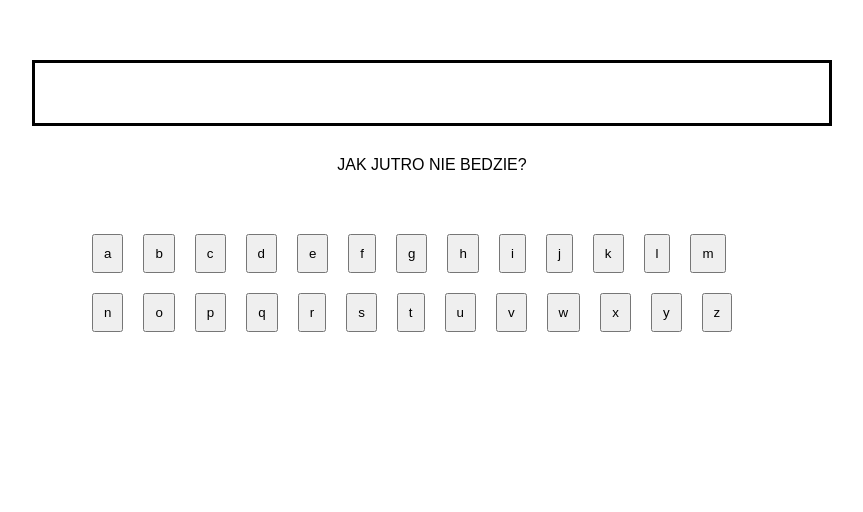
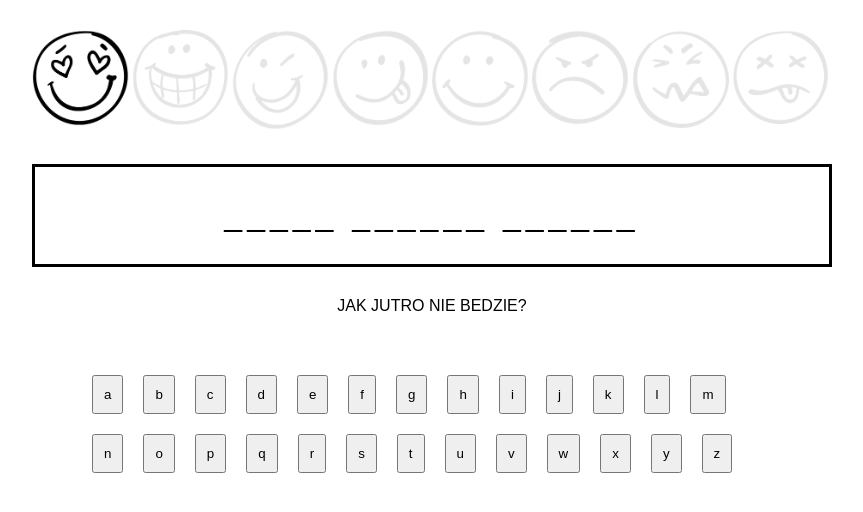
Before and after one commit to jaaahooou/gameOne, a website with bundled scripts: page index.html in a window 1280 px wide. Shown: the whole page, without its empty margins (208-1071 px from the left). Built offline with nearby package versions, Linux system fonts and the light colour scheme.

Commit message:
add images

```diff
--- a/app/Game.js
+++ b/app/Game.js
@@ -1,6 +1,10 @@
 import { Quote } from "./Quote.js";
 
 class Game {
+    currentStep = 0;
+    lastStep = 8;
+
+
     quotes = [{
         text: "pan tadeusz",
         category: "Utwór literacki"
@@ -41,27 +45,38 @@ class Game {
         const {text,category} = this.quotes[Math.floor(Math.random() * this.quotes.length)];
         this.categoryWrapper.innerText = category;
         this.quote = new Quote(text);
+
         console.log(category);
 
 
     }
     guess(letter){
-        console.log(letter)
+        event.target.disabled = true;
+        this.quote.guess(letter);
+        this.drawQuote();
     }
     drawLetters(){
         for (let i=0;i<26;i++){
             const label =(i+10).toString(36);
             const button = document.createElement('button');
             button.innerText = label;
-            button.addEventListener('click',()=>{
-                this.guess(label);
+            button.addEventListener('click',(event)=>{
+                this.guess(label,event);
         })
             this.lettersWrapper.appendChild(button)
     }
-}
+    }
+
+    drawQuote(){
+        const content = this.quote.getContent();
+        this.wordWrapper.innerText = content;
+    }
 
     start(){
+        document.getElementsByClassName('step')[this.currentStep].style.opacity = 1;
         this.drawLetters();
+        this.drawQuote();
+
 
 
     }
--- a/app/Quote.js
+++ b/app/Quote.js
@@ -1,20 +1,34 @@
 export class Quote {
     constructor(text){
         this.text = text;
+        this.guessed =[];
     }
 
     getContent(){
         let content = '';
         for(const char of this.text){
-            if (char !== ' '){
+            if (char == ' ' || this.guessed.includes(char)){
+                content += char;
+            }else {
                 content += '_';
-            }else {
-                content += ' ';
             }
         }
 
             return content;
     }
 
+    guess(letter){
+        if(!this.text.includes(letter)){
+            return false;
+
+
+        }
+        this.guessed.push(letter)
+        return true
+
+
+
+    }
+
 
 }
--- a/index.html
+++ b/index.html
@@ -9,7 +9,32 @@
 </head>
 <body>
    <section id="hangman">
-       <div id="output"></div>
+       <div id="output">
+           <div class="step">
+               <img src="images/1.png" alt="">
+           </div>
+           <div class="step">
+            <img src="images/2.png" alt="">
+        </div>
+        <div class="step">
+            <img src="images/3.png" alt="">
+        </div>
+        <div class="step">
+            <img src="images/4.png" alt="">
+        </div>
+        <div class="step">
+            <img src="images/5.png" alt="">
+        </div>
+        <div class="step">
+            <img src="images/6.png" alt="">
+        </div>
+        <div class="step">
+            <img src="images/7.png" alt="">
+        </div>
+        <div class="step">
+            <img src="images/8.png" alt="">
+        </div>
+       </div>
        <div id="word"></div>
        <div id="category"></div>
        <div id="letters"></div>
```
